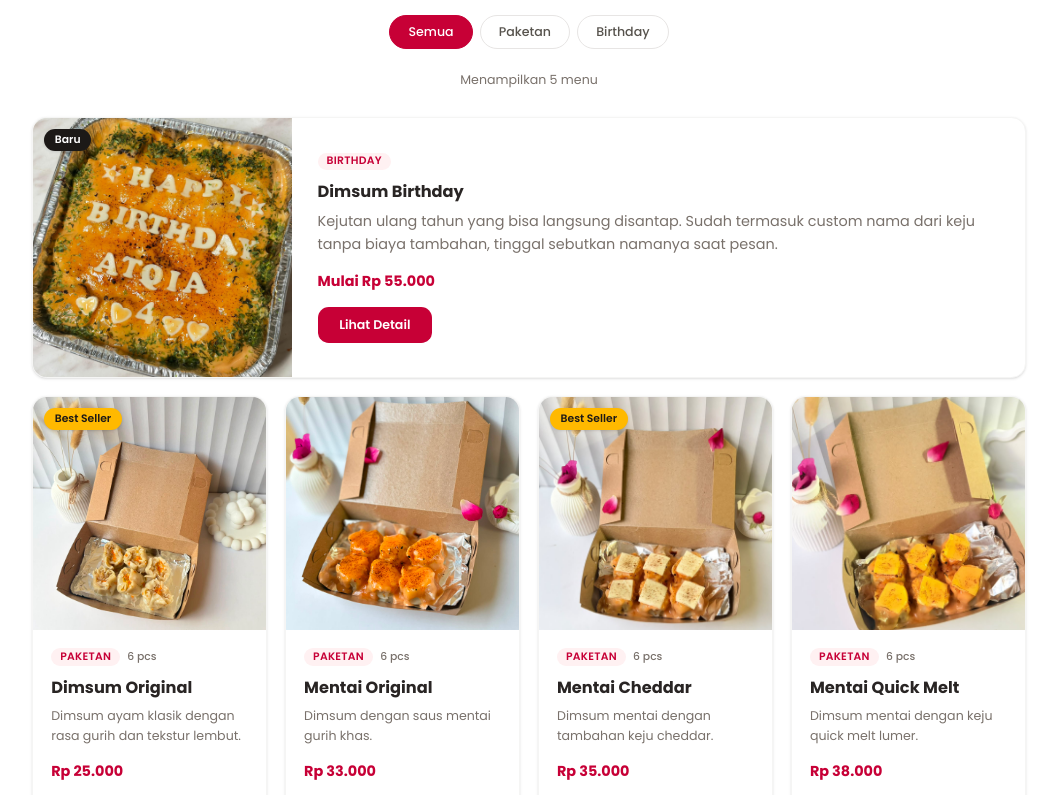
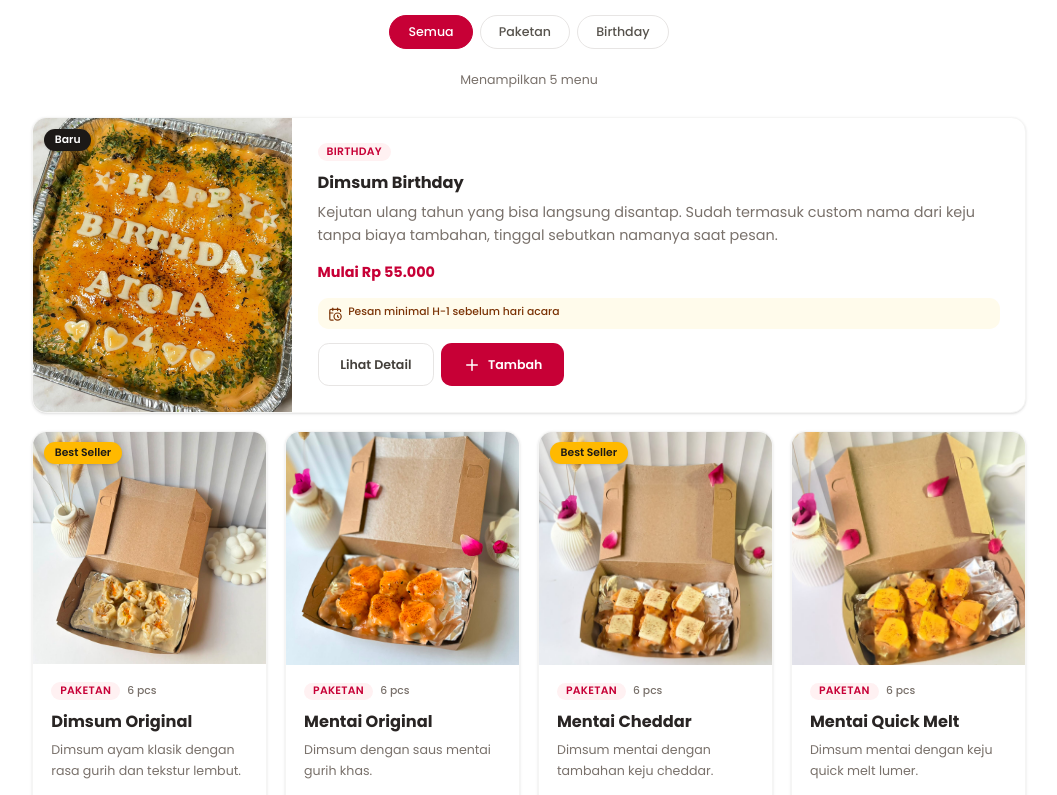
Before and after one commit to koktegesih/dimsum-cici, a Next.js app: page / in a window 1280 px wide. Shown: the part 853-1648 px from the top of the page, without its empty margins (111-1168 px from the left). Built offline with nearby package versions, Linux system fonts and the light colour scheme.

Commit message:
feat: let products be added to cart from card and detail dialog

```diff
--- a/components/ProductCard.tsx
+++ b/components/ProductCard.tsx
@@ -1,4 +1,5 @@
 import Image from "next/image";
+import { CalendarClock, Plus } from "lucide-react";
 import {
   Product,
   ProductBadge,
@@ -6,10 +7,12 @@ import {
   categoryLabels,
   priceLabel,
 } from "@/data/products";
+import { requiresVariant } from "@/lib/cart";
 
 interface ProductCardProps {
   product: Product;
   onOpen: (product: Product) => void;
+  onAdd: (product: Product, variantName?: string) => void;
 }
 
 // Amber khusus menandai produk unggulan; netral dipakai untuk label faktual agar
@@ -19,9 +22,14 @@ const badgeStyles: Record<ProductBadge, string> = {
   new: "bg-stone-900 text-white",
 };
 
-export default function ProductCard({ product, onOpen }: ProductCardProps) {
+export default function ProductCard({
+  product,
+  onOpen,
+  onAdd,
+}: ProductCardProps) {
   const imageSrc = product.image || "/images/logo.png";
   const featured = product.featured === true;
+  const hasVariants = requiresVariant(product);
 
   return (
     <article
@@ -86,15 +94,49 @@ export default function ProductCard({ product, onOpen }: ProductCardProps) {
 
         <p className="text-rose-700 font-bold mb-4">{priceLabel(product)}</p>
 
+        {product.preOrderNote ? (
+          <p className="mb-4 flex items-start gap-1.5 rounded-xl bg-amber-50 px-3 py-2 text-xs font-medium text-amber-900">
+            <CalendarClock
+              className="mt-0.5 h-4 w-4 shrink-0"
+              aria-hidden="true"
+            />
+            {product.preOrderNote}
+          </p>
+        ) : null}
+
+        <div
+          className={`mt-auto flex gap-2 ${featured ? "sm:mt-0 sm:justify-start" : ""}`}
+        >
           <button
             type="button"
             onClick={() => onOpen(product)}
-          className={`mt-auto w-full rounded-xl bg-rose-700 px-4 py-2.5 text-sm font-semibold text-white transition-[background-color,box-shadow] hover:bg-rose-800 hover:shadow-lg hover:shadow-rose-200/40 ${
-            featured ? "sm:mt-0 sm:w-auto sm:self-start sm:px-6" : ""
+            className={`grow rounded-xl border border-stone-200 px-4 py-2.5 text-sm font-semibold text-stone-700 transition-colors hover:bg-stone-50 hover:text-rose-700 ${
+              featured ? "sm:grow-0 sm:px-6" : ""
             }`}
           >
             Lihat Detail
           </button>
+
+          <button
+            type="button"
+            onClick={() => (hasVariants ? onOpen(product) : onAdd(product))}
+            aria-label={
+              hasVariants
+                ? `Pilih varian ${product.name}`
+                : `Tambah ${product.name} ke pesanan`
+            }
+            className={`flex h-11 w-11 shrink-0 items-center justify-center rounded-xl bg-rose-700 text-white transition-[background-color,box-shadow] hover:bg-rose-800 hover:shadow-lg hover:shadow-rose-200/40 ${
+              featured ? "sm:h-12 sm:w-auto sm:px-6 sm:gap-2" : ""
+            }`}
+          >
+            <Plus className="h-5 w-5" aria-hidden="true" />
+            {featured ? (
+              <span className="hidden text-sm font-semibold sm:inline">
+                Tambah
+              </span>
+            ) : null}
+          </button>
+        </div>
       </div>
     </article>
   );
--- a/components/ProductDetailDialog.tsx
+++ b/components/ProductDetailDialog.tsx
@@ -2,7 +2,7 @@
 
 import { useEffect, useRef, useState } from "react";
 import Image from "next/image";
-import { ArrowLeft, X } from "lucide-react";
+import { ArrowLeft, CalendarClock, Plus, X } from "lucide-react";
 import {
   Product,
   categoryLabels,
@@ -10,17 +10,17 @@ import {
   priceLabel,
   productGallery,
 } from "@/data/products";
-import { generateWhatsAppUrl } from "@/lib/whatsapp";
-import WhatsAppIcon from "@/components/WhatsAppIcon";
 
 interface ProductDetailDialogProps {
   product: Product | null;
   onClose: () => void;
+  onAdd: (product: Product, variantName?: string) => void;
 }
 
 export default function ProductDetailDialog({
   product,
   onClose,
+  onAdd,
 }: ProductDetailDialogProps) {
   const dialogRef = useRef<HTMLDialogElement>(null);
   const [activeIndex, setActiveIndex] = useState(0);
@@ -31,7 +31,8 @@ export default function ProductDetailDialog({
     if (!dialog) return;
 
     if (product && !dialog.open) {
-      setActiveIndex(0);
+      // Produk bervarian tidak punya harga dasar, jadi varian pertama langsung dipilih.
+      setActiveIndex(product.variants?.length ? 1 : 0);
       dialog.showModal();
     } else if (!product && dialog.open) {
       dialog.close();
@@ -40,9 +41,6 @@ export default function ProductDetailDialog({
 
   const gallery = product ? productGallery(product) : [];
   const variant = product?.variants?.[activeIndex - 1];
-  const orderLabel = variant
-    ? `${product?.name} - ${variant.name}`
-    : product?.name;
 
   return (
     <dialog
@@ -107,6 +105,16 @@ export default function ProductDetailDialog({
                 {product.description}
               </p>
 
+              {product.preOrderNote ? (
+                <p className="mb-6 flex items-start gap-2 rounded-xl bg-amber-50 px-4 py-3 text-sm font-medium text-amber-900">
+                  <CalendarClock
+                    className="mt-0.5 h-4 w-4 shrink-0"
+                    aria-hidden="true"
+                  />
+                  {product.preOrderNote}
+                </p>
+              ) : null}
+
               {product.variants?.length ? (
                 <div className="mb-6">
                   <p className="mb-3 text-sm font-semibold text-stone-800">
@@ -121,16 +129,23 @@ export default function ProductDetailDialog({
                           type="button"
                           aria-pressed={isActive}
                           onClick={() => setActiveIndex(index + 1)}
-                          className={`rounded-xl border px-4 py-2 text-sm font-medium transition-colors ${
+                          className={`rounded-xl border px-4 py-2 text-left text-sm font-medium transition-colors ${
                             isActive
                               ? "border-rose-700 bg-rose-50 text-rose-700"
                               : "border-stone-200 text-stone-600 hover:border-stone-300 hover:bg-stone-50"
                           }`}
                         >
-                          {item.name}
-                          <span className="ml-2 text-xs text-stone-500">
-                            {formatPrice(item.price)}
+                          <span className="block">
+                            {item.name}
+                            <span className="ml-2 text-xs text-stone-500 tabular-nums">
+                              {formatPrice(item.price)}
+                            </span>
                           </span>
+                          {item.pieces != null ? (
+                            <span className="block text-xs text-stone-500">
+                              Isi {item.pieces} pcs
+                            </span>
+                          ) : null}
                         </button>
                       );
                     })}
@@ -147,15 +162,17 @@ export default function ProductDetailDialog({
                 </p>
 
                 <div className="mt-5 flex flex-col gap-3">
-                  <a
-                    href={generateWhatsAppUrl(orderLabel)}
-                    target="_blank"
-                    rel="noopener noreferrer"
-                    className="flex items-center justify-center gap-2 rounded-full bg-emerald-700 px-6 py-3.5 font-semibold text-white transition-[background-color,box-shadow,transform] hover:bg-emerald-800 hover:shadow-lg hover:shadow-emerald-200/50 hover:-translate-y-0.5"
+                  <button
+                    type="button"
+                    onClick={() => {
+                      onAdd(product, variant?.name);
+                      onClose();
+                    }}
+                    className="flex items-center justify-center gap-2 rounded-full bg-rose-700 px-6 py-3.5 font-semibold text-white transition-[background-color,box-shadow,transform] hover:bg-rose-800 hover:shadow-lg hover:shadow-rose-200/50 hover:-translate-y-0.5"
                   >
-                    <WhatsAppIcon className="h-5 w-5" />
-                    Pesan via WhatsApp
-                  </a>
+                    <Plus className="h-5 w-5" aria-hidden="true" />
+                    Tambah ke Pesanan
+                  </button>
 
                   <button
                     type="button"
```
Lines whose indentation alone changed are shown as unchanged.
